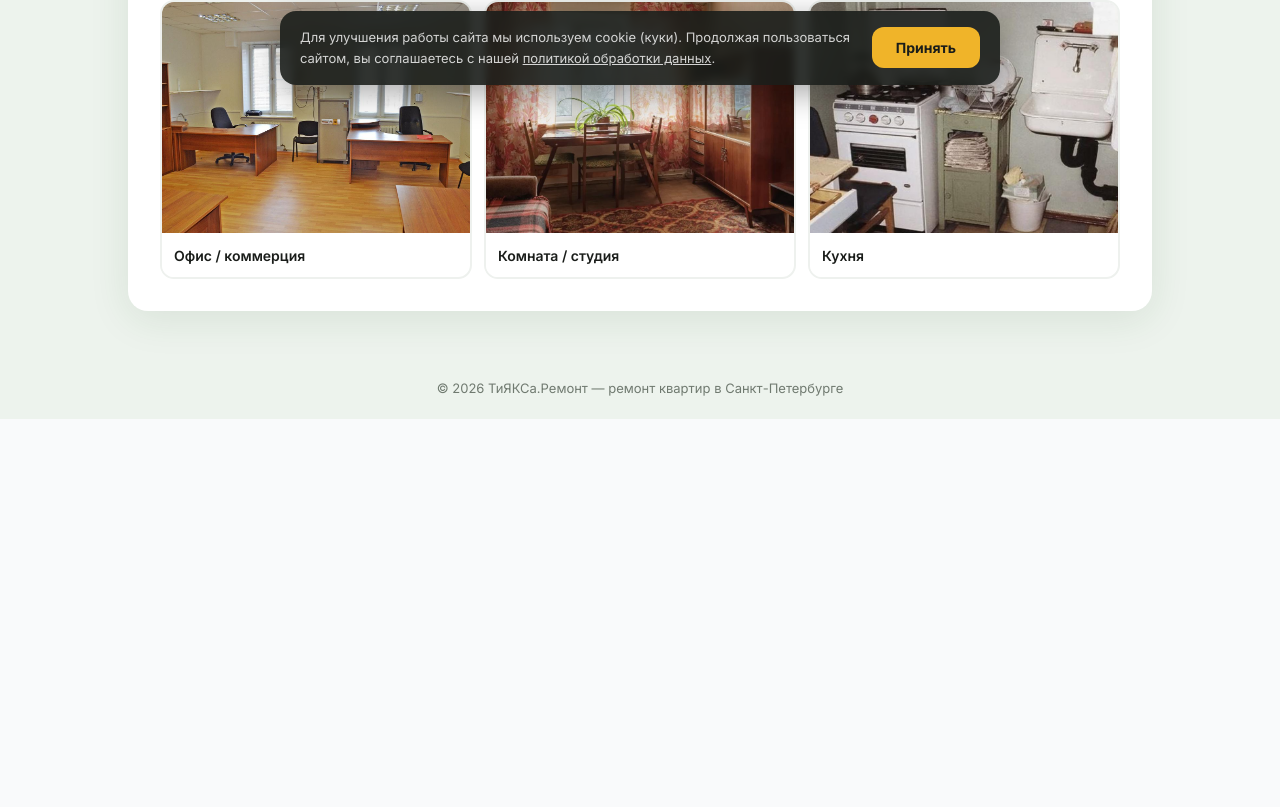
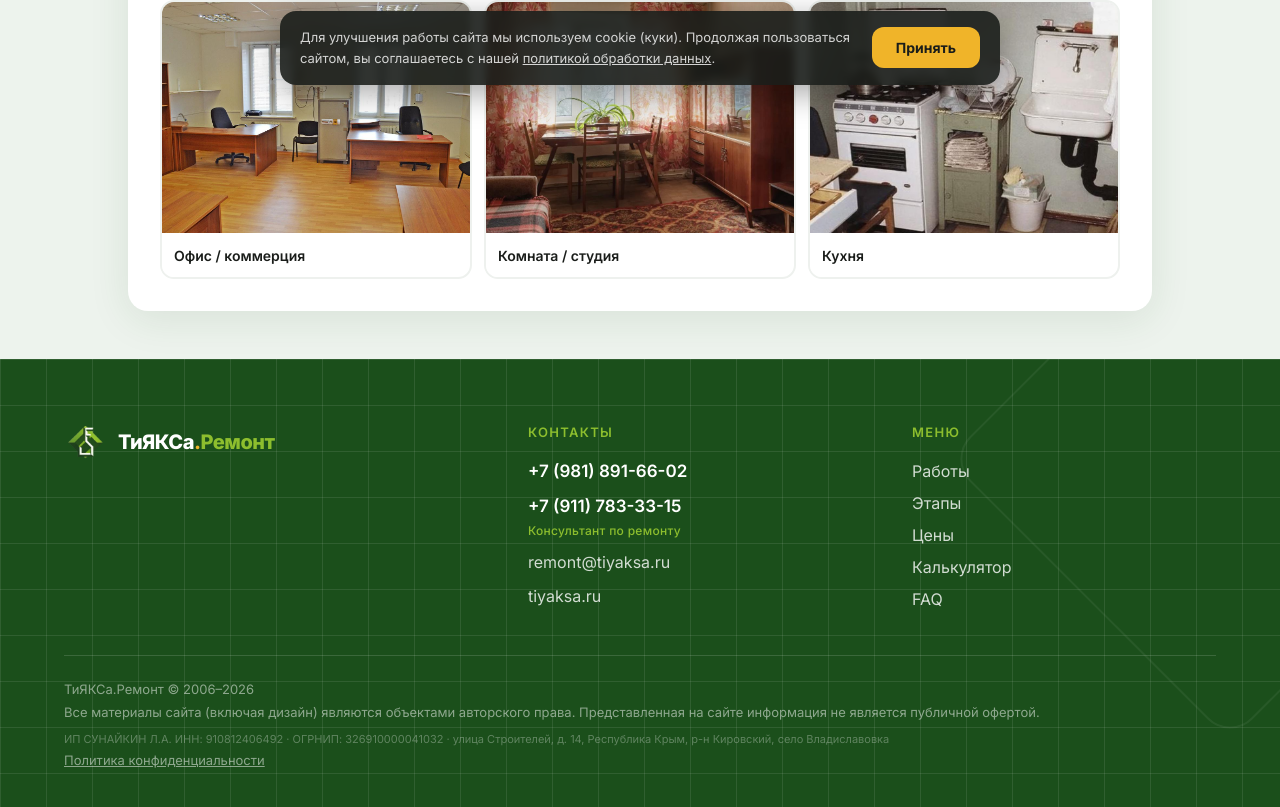
Before and after one commit to sudobins-png/tiyaksa-web, a Next.js app: page /quiz in a window 1280 px wide. Shown: the part 691-1498 px from the top of the page. Before the commit the page ends 1110 px from the top, so only its background shows below. Built offline with nearby package versions, Linux system fonts and the light colour scheme.

Commit message:
quiz page: use main Footer component

```diff
--- a/app/quiz/page.tsx
+++ b/app/quiz/page.tsx
@@ -1,5 +1,6 @@
 import type { Metadata } from 'next';
 import { QuizInline } from '@/components/quiz/QuizInline';
+import { Footer } from '@/components/sections/Footer';
 
 export const metadata: Metadata = {
   title: 'Расчёт стоимости ремонта — ТиЯКСа.Ремонт',
@@ -40,10 +41,7 @@ export default function QuizPage() {
         </div>
       </main>
 
-      {/* Footer */}
-      <footer className="text-center py-5 text-[13px] text-muted">
-        © {new Date().getFullYear()} ТиЯКСа.Ремонт — ремонт квартир в Санкт-Петербурге
-      </footer>
+      <Footer />
     </div>
   );
 }
```
